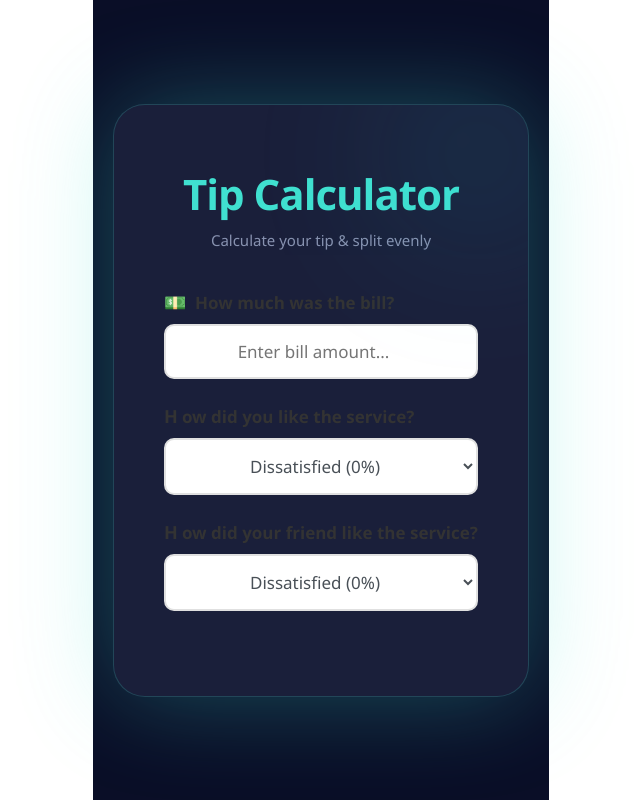
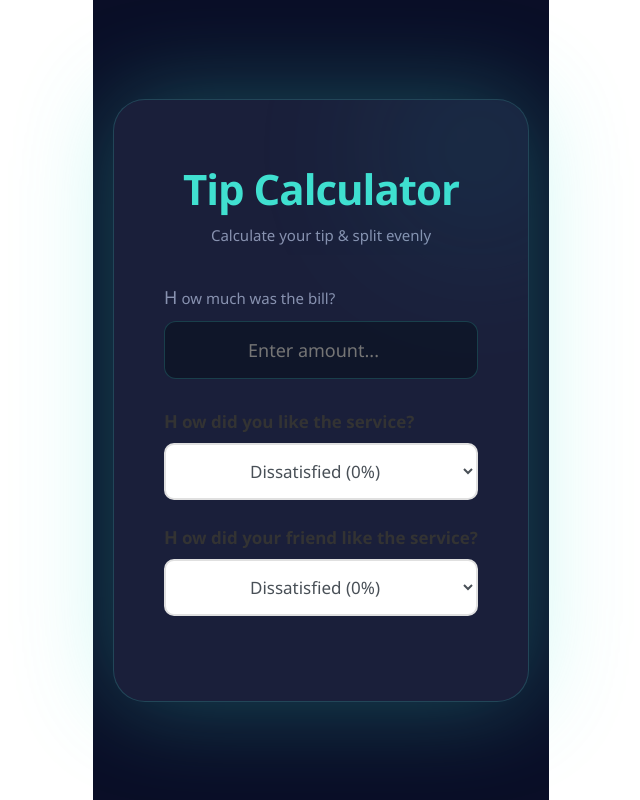
Before and after one commit to ermiasdesalegn/eat-n-split, a React (Create React App) app: page / in a window 1280 px wide. Shown: the whole page, without its empty margins (319-959 px from the left). Built offline with nearby package versions, Linux system fonts and the light colour scheme.

Commit message:
the tip calculator and tip enhancer now

```diff
--- a/src/App.js
+++ b/src/App.js
@@ -186,36 +186,38 @@ function App() {
 
 function BillInput({ bill, handleBill }) {
   return (
-    <div style={{ marginBottom: "25px" }}>
+    <div style={{ marginBottom: "30px" }}>
       <label style={{
         display: "block",
-        marginBottom: "10px",
-        fontWeight: "600",
-        color: "#333",
-        fontSize: "17px"
+        marginBottom: "12px",
+        fontWeight: "500",
+        color: "#8892b0",
+        fontSize: "15px"
       }}>
-        💵 How much was the bill?
+        How much was the bill?
       </label>
       <input
         type="number"
         value={bill}
         onChange={(e) => handleBill(e)}
-        placeholder="Enter bill amount..."
+        placeholder="Enter amount..."
         style={{
-          padding: "14px 16px",
-          fontSize: "17px",
-          borderRadius: "10px",
-          border: "2px solid #e0e0e0",
+          padding: "16px 20px",
+          fontSize: "18px",
+          borderRadius: "12px",
+          border: "1px solid rgba(64, 224, 208, 0.2)",
+          backgroundColor: "#0f1629",
+          color: "#fff",
           width: "100%",
           transition: "all 0.3s",
           outline: "none"
         }}
         onFocus={(e) => {
-          e.target.style.borderColor = "#ffa500";
-          e.target.style.boxShadow = "0 0 0 3px rgba(255, 165, 0, 0.1)";
+          e.target.style.borderColor = "#40e0d0";
+          e.target.style.boxShadow = "0 0 0 4px rgba(64, 224, 208, 0.1)";
         }}
         onBlur={(e) => {
-          e.target.style.borderColor = "#e0e0e0";
+          e.target.style.borderColor = "rgba(64, 224, 208, 0.2)";
           e.target.style.boxShadow = "none";
         }}
       />
```
